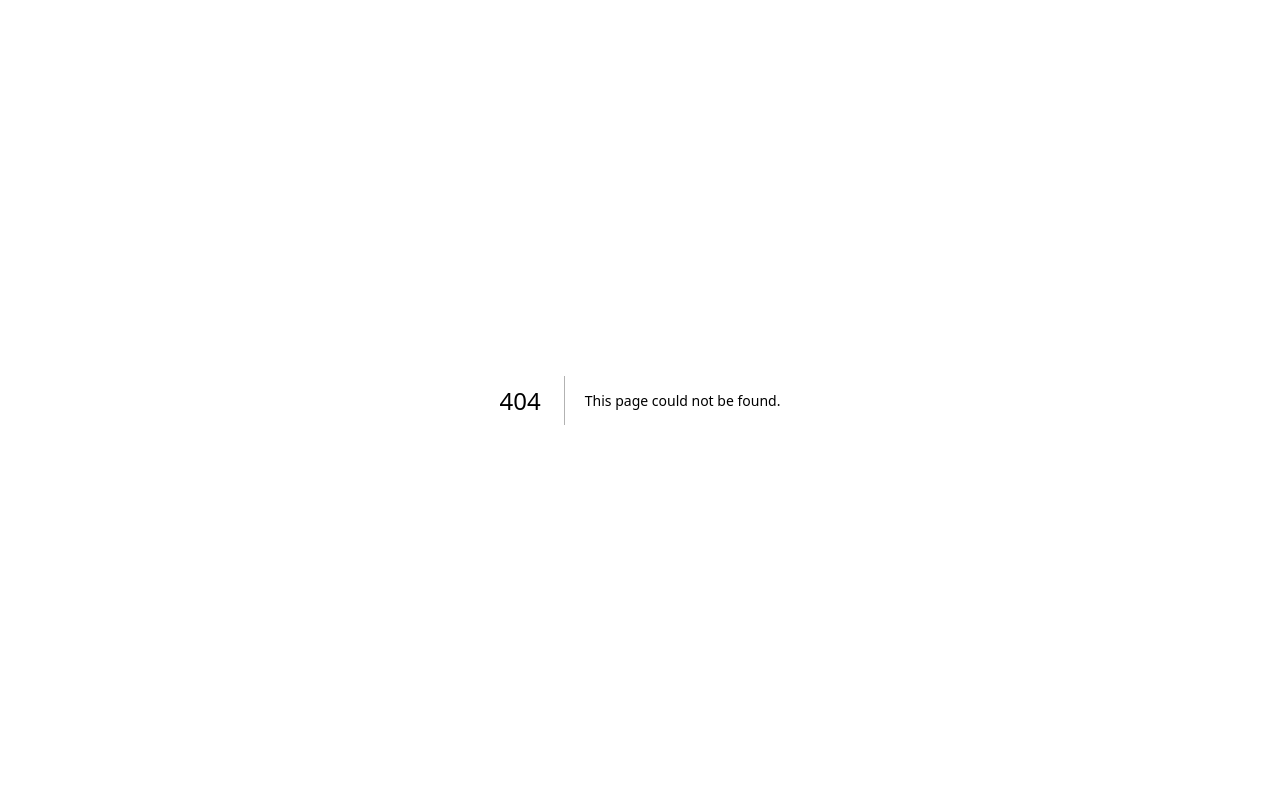
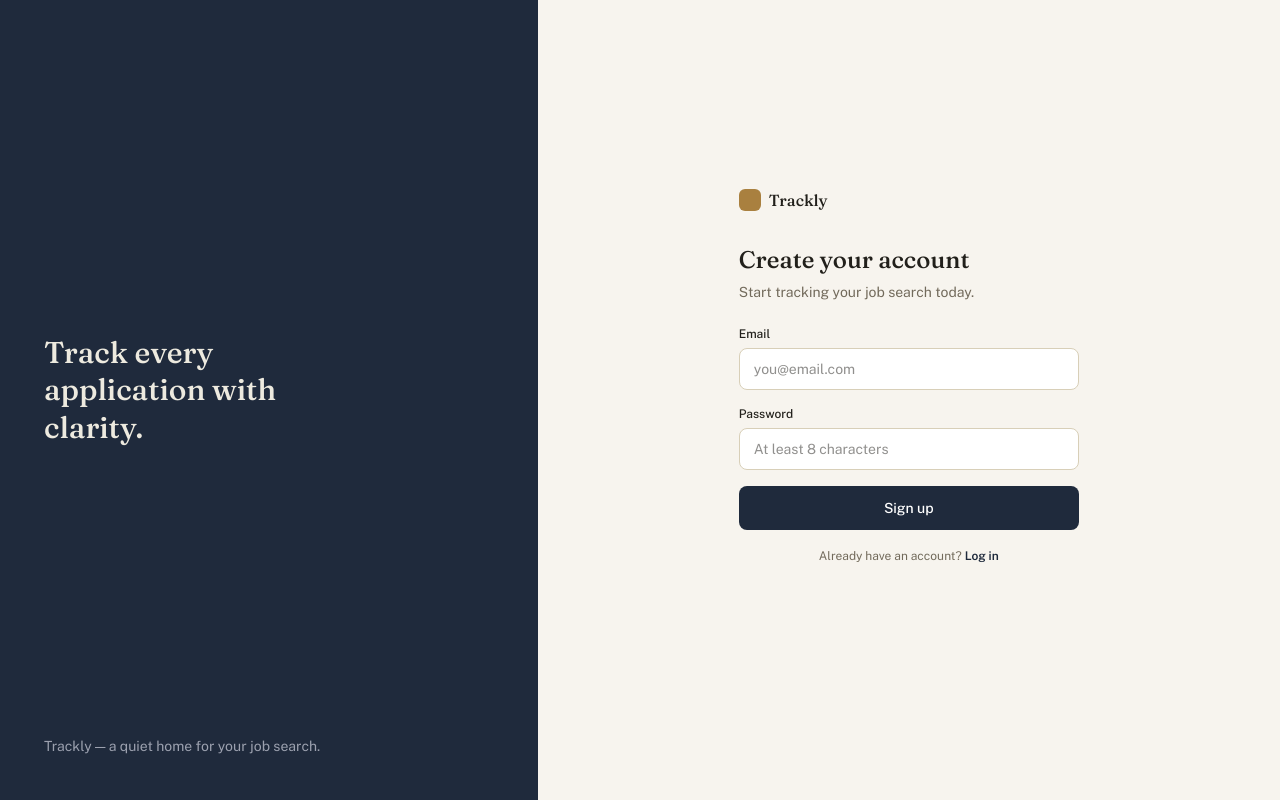
Before and after one commit to varshithachinta/job-tracker, a Next.js app in the folder frontend/: page /signup in a window 1280 px wide. Before the commit this address had no page. Built offline with nearby package versions, Linux system fonts and the light colour scheme; no server answers.

Commit message:
Add Signup page with auto-login after registration

```diff
--- /dev/null
+++ b/frontend/src/app/signup/page.tsx
@@ -0,0 +1,104 @@
+"use client";
+
+import { useState } from "react";
+import { useRouter } from "next/navigation";
+import Link from "next/link";
+import { login, api, ApiError } from "@/lib/api";
+
+export default function SignupPage() {
+  const router = useRouter();
+  const [email, setEmail] = useState("");
+  const [password, setPassword] = useState("");
+  const [error, setError] = useState("");
+  const [loading, setLoading] = useState(false);
+
+  async function handleSubmit(e: React.FormEvent) {
+    e.preventDefault();
+    setError("");
+    setLoading(true);
+
+    try {
+      await api.post("/signup", { email, password });
+      const { access_token } = await login(email, password);
+      localStorage.setItem("token", access_token);
+      router.push("/dashboard");
+    } catch (err) {
+      if (err instanceof ApiError) {
+        setError(err.message);
+      } else {
+        setError("Something went wrong. Please try again.");
+      }
+    } finally {
+      setLoading(false);
+    }
+  }
+
+  return (
+    <div className="flex-1 flex min-h-screen">
+      <div className="hidden md:flex md:w-[42%] bg-navy text-[#EDEADF] p-11 flex-col justify-between">
+        <div />
+        <h2 className="font-display text-3xl font-medium leading-tight max-w-[240px]">
+          Track every application with clarity.
+        </h2>
+        <p className="text-sm text-[#9CA1AF]">Trackly — a quiet home for your job search.</p>
+      </div>
+
+      <div className="flex-1 flex items-center justify-center p-10">
+        <div className="w-full max-w-[340px] -translate-y-6">
+          <div className="flex items-center gap-2 mb-8">
+            <div className="w-[22px] h-[22px] rounded-md bg-brass" />
+            <span className="font-display text-base font-medium">Trackly</span>
+          </div>
+
+          <h1 className="font-display text-2xl font-medium mb-1.5">Create your account</h1>
+          <p className="text-text-secondary text-sm mb-6">
+            Start tracking your job search today.
+          </p>
+
+          <form onSubmit={handleSubmit}>
+            <label className="text-xs font-medium block mb-1.5">Email</label>
+            <input
+              type="email"
+              required
+              value={email}
+              onChange={(e) => setEmail(e.target.value)}
+              placeholder="you@email.com"
+              className="w-full px-3.5 py-2.5 border border-border-strong rounded-lg text-sm mb-4 bg-white"
+            />
+
+            <label className="text-xs font-medium block mb-1.5">Password</label>
+            <input
+              type="password"
+              required
+              minLength={8}
+              value={password}
+              onChange={(e) => setPassword(e.target.value)}
+              placeholder="At least 8 characters"
+              className={`w-full px-3.5 py-2.5 border rounded-lg text-sm bg-white ${
+                error ? "border-rejected mb-1" : "border-border-strong mb-4"
+              }`}
+            />
+            {error && (
+              <p className="text-rejected text-xs mb-3.5">⚠ {error}</p>
+            )}
+
+            <button
+              type="submit"
+              disabled={loading}
+              className="w-full bg-navy text-white rounded-lg py-3 text-sm font-medium mb-4.5 disabled:opacity-60"
+            >
+              {loading ? "Creating account…" : "Sign up"}
+            </button>
+          </form>
+
+          <p className="text-xs text-text-secondary text-center">
+            Already have an account?{" "}
+            <Link href="/login" className="text-navy font-semibold">
+              Log in
+            </Link>
+          </p>
+        </div>
+      </div>
+    </div>
+  );
+}
```
